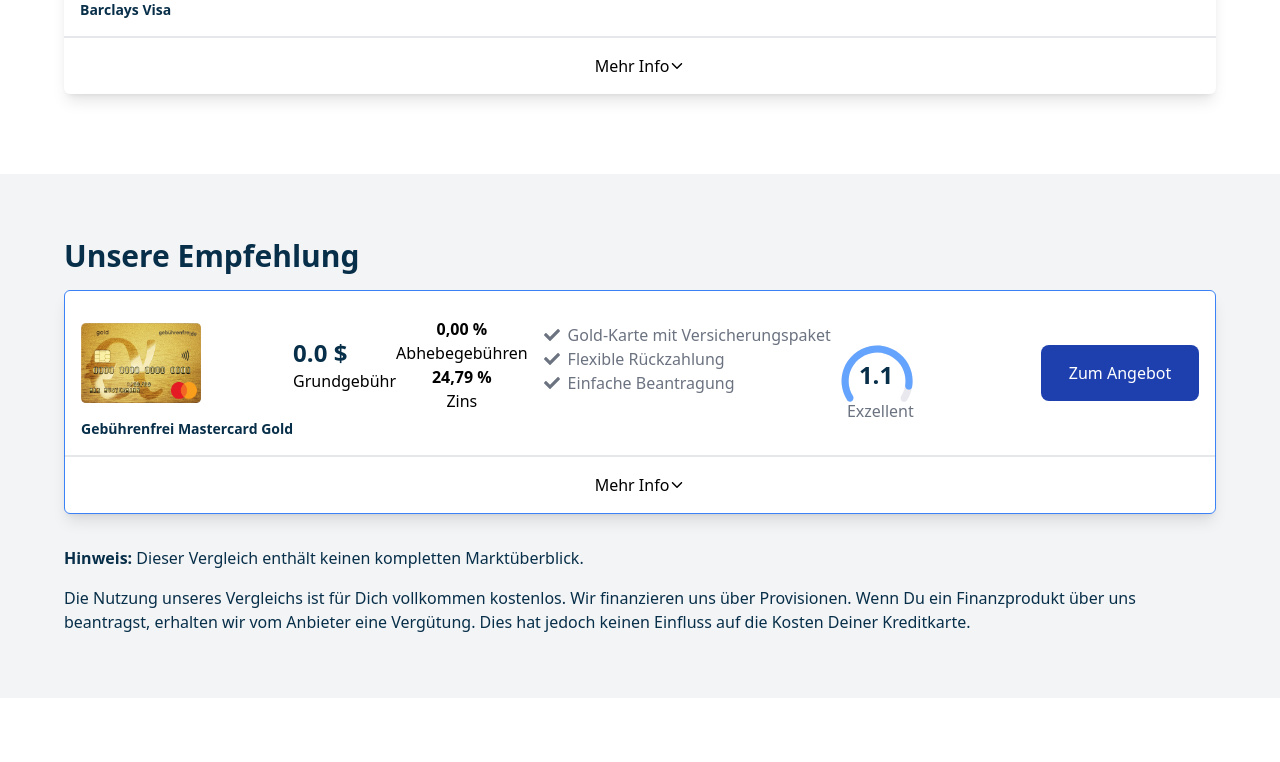
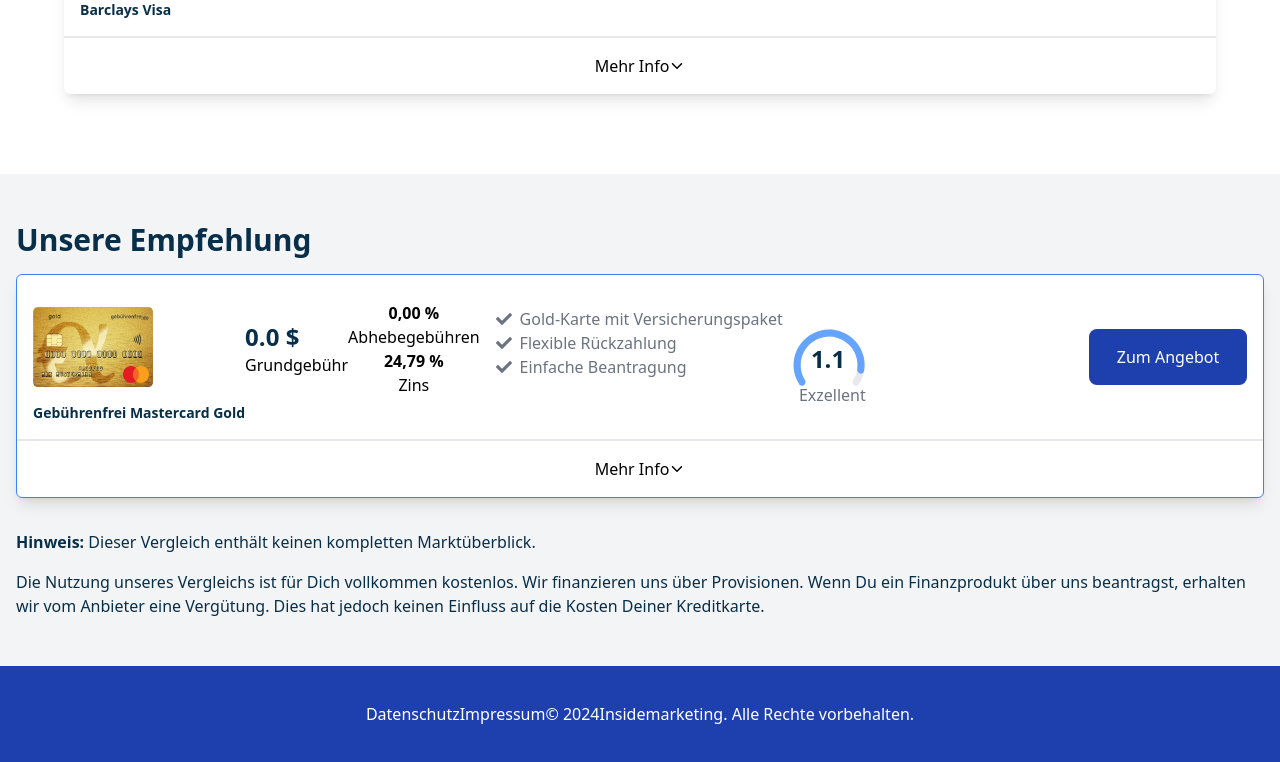
Before and after one commit to naji-alhusami/InsideMarketing-Task, a React (Vite) app: page / in a window 1280 px wide. Shown: the part 1901-2663 px from the top of the page. Before the commit the page ends 2599 px from the top, so only its background shows below. Built offline with nearby package versions, Linux system fonts and the light colour scheme.

Commit message:
added footer

```diff
--- a/src/App.jsx
+++ b/src/App.jsx
@@ -1,4 +1,5 @@
 // import "./App.css";
+import Footer from "./components/Footer/Footer";
 import Home from "./components/Home/Home";
 import ImportantCards from "./components/ImportantCarts/ImportantCards";
 import Navbar from "./components/Navbar/Navbar";
@@ -13,6 +14,7 @@
         <Home />
         <ImportantCards />
         <Recommendation />
+        <Footer />
       </div>
     </>
   );
--- /dev/null
+++ b/src/components/Footer/Footer.jsx
@@ -0,0 +1,12 @@
+const Footer = () => {
+  return (
+    <div className="w-full h-32 bg-blue-800 text-white p-4 flex flex-col justify-center items-center lg:h-24 lg:flex-row">
+      <p>Datenschutz </p>
+      <p>Impressum</p>
+      <p>© 2024</p>
+      <p>Insidemarketing. Alle Rechte vorbehalten.</p>
+    </div>
+  );
+};
+
+export default Footer;
--- a/src/components/Recommendation/Recommendation.jsx
+++ b/src/components/Recommendation/Recommendation.jsx
@@ -15,7 +15,7 @@
   };
 
   return (
-    <div className="p-16 flex flex-col bg-gray-100">
+    <div className="p-4 py-12 flex flex-col bg-gray-100">
       <h1 className="font-bold text-sky-950 text-3xl ">Unsere Empfehlung</h1>
       {ImportantCardsData.map((data) => {
         if (data.bank === "Gebührenfrei Mastercard Gold") {
```
